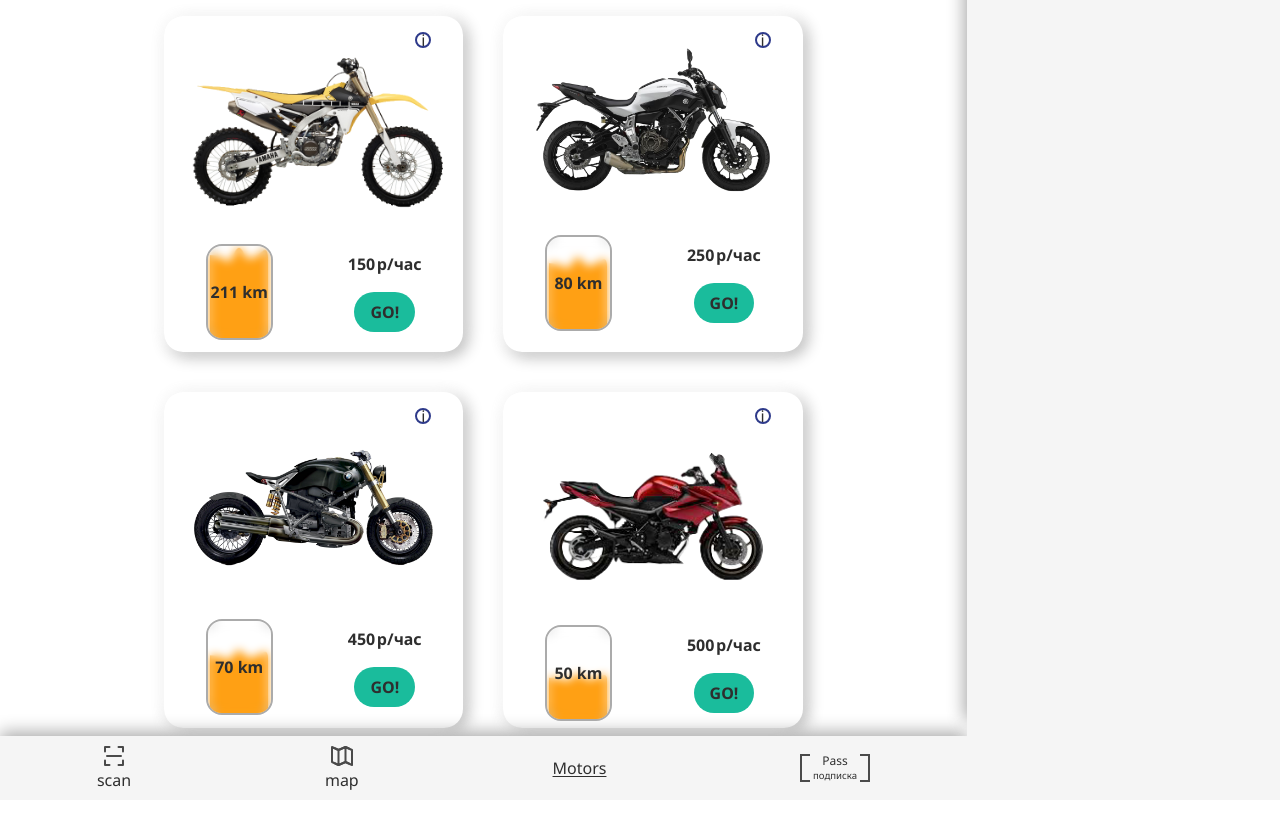
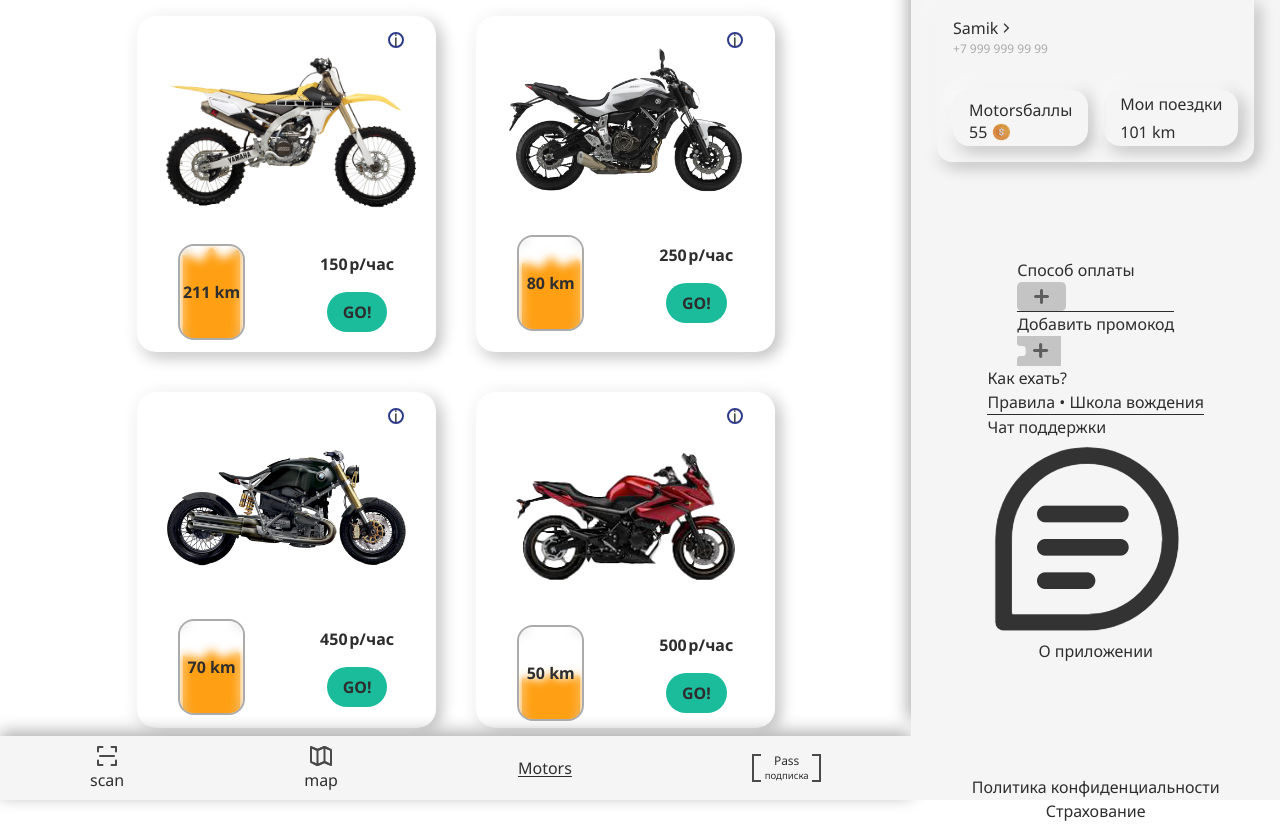
Before and after one commit to smakon/motors, a website: page app/index.html in a window 1280 px wide. Before the commit the page ends 800 px from the top, so only its background shows below. Drawn offline with Linux system fonts and the light colour scheme.

Commit message:
[Update:Add]: Добавил элементы в боковое меню

```diff
--- a/app/index.html
+++ b/app/index.html
@@ -12,6 +12,7 @@
 			rel="stylesheet"
 			href="./styles/progressBars/oilProgressBar/oil_progress_bar.css"
 		/>
+		<link rel="stylesheet" href="./styles/menu/menu.css" />
 		<link href="./styles/output.css" rel="stylesheet" />
 		<title>Motors</title>
 	</head>
@@ -32,25 +33,18 @@
 				/>
 
 				<!-- Stat Score -->
-				<div
-					class="stat__motors-score outdoor-shadow flex flex-col items-start w-min max-sm:hidden px-4 py-2 rounded-2xl h-14 gap-1"
-				>
+				<div class="menu__stat menu__stat--score outdoor-shadow">
 					<p>Motorsбаллы</p>
-					<div class="size-1/5 flex flex-row items-center gap-1">
+					<div class="menu__stat--inner">
 						<p>55</p>
 						<img src="../shared/img/dollar.png" alt="dollar" class="w-3/4" />
 					</div>
 				</div>
 
 				<!-- Stat km-->
-				<div
-					class="stat__motors-km outdoor-shadow flex flex-col items-start max-sm:hidden px-4 py-2 rounded-2xl h-14 gap-1"
-				>
+				<div class="menu__stat menu__stat--distance outdoor-shadow">
 					<p>Мои поездки</p>
-					<div class="size-1/5 flex flex-row items-center gap-1">
-						<p>102</p>
-						<p>km</p>
-					</div>
+					<p>102 km</p>
 				</div>
 
 				<!-- About app -->
@@ -275,7 +269,59 @@
 		</div>
 		<!-- Aside -->
 		<aside
-			class="aside min-xl:flex max-xl:hidden h-full w-1/3 bg-block shadow-[-0.19rem_0.25rem_1rem_0rem_rgb(171, 171, 171)]"
-		></aside>
+			class="menu min-xl:flex max-xl:hidden h-full w-1/3 bg-block shadow-[-0.19rem_0.25rem_1rem_0rem_rgb(171, 171, 171)]"
+		>
+			<div class="menu__top outdoor-shadow">
+				<div class="menu__profile-wrapper">
+					<div class="menu__name">
+						<span>Samik</span>
+                  <img src="../shared/img/right.png" alt="arrow" />
+					</div>
+					<div class="menu__phone-number">+7 999 999 99 99</div>
+				</div>
+				<div class="menu__stats-wrapper">
+					<div class="menu__stat menu__stat--score outdoor-shadow">
+						<p>Motorsбаллы</p>
+						<div class="menu__stat--inner">
+							<span>55</span>
+							<img src="../shared/img/dollar.png" alt="dollar" />
+						</div>
+					</div>
+					<div class="menu__stat menu__stat-distance outdoor-shadow">
+						<p>Мои поездки</p>
+						<p>101 km</p>
+					</div>
+				</div>
+			</div>
+			<div class="menu__center">
+				<div class="menu__block">
+					<div class="menu__block--payment">
+						<p>Способ оплаты</p>
+						<img src="../shared/img/add_card_button.png" alt="button" />
+					</div>
+					<hr />
+					<div class="menu__block--promo">
+						<p>Добавить промокод</p>
+						<img src="../shared/img/ticket.png" alt="ticket" />
+					</div>
+				</div>
+				<div class="menu__block">
+					<div class="menu__block--instruction">
+						<p>Как ехать?</p>
+						<span>Правила • Школа вождения</span>
+					</div>
+					<hr />
+					<div class="menu__block--chat">
+						<p>Чат поддержки</p>
+						<img src="../shared/img/message.png" alt="message" />
+					</div>
+				</div>
+				<div class="menu__block"><p>О приложении</p></div>
+			</div>
+			<div class="menu__bottom">
+				<p>Политика конфиденциальности</p>
+				<p>Страхование</p>
+			</div>
+		</aside>
 	</body>
 </html>
--- /dev/null
+++ b/app/styles/menu/menu.scss
@@ -0,0 +1,85 @@
+@use "../main.scss" as *;
+
+.menu {
+   @include display-flex(column, center, space-between, 5rem);
+
+   padding-inline: 2%;
+
+   & > *{
+      white-space: nowrap;
+   }
+
+   @media (width < 80rem){
+      display: none;
+   }
+
+   &__top, &__center, &__bottom{
+      @include display-flex(column, center, space-around, 0rem, nowrap);
+
+      width: 100%;
+      height: min-content;
+
+      padding-block: 1rem;
+      padding-inline: 1rem;
+   }
+
+   &__top{
+      border-radius: 0 0 0.94rem 0.94rem;
+      gap: 2rem
+   }
+
+   &__stats-wrapper{
+      @include display-flex(row, center, space-between, 1rem, nowrap);
+
+      width: 100%;
+   }
+
+   &__profile-wrapper{
+      width: 100%;
+      height: min-content;
+
+      @include display-flex(column, flex-start, normal, 0rem, nowrap)
+   }
+
+   &__name{
+      @include display-flex(row, center, flex-start, 0rem, nowrap);
+
+      & > img{
+         width: 1rem;
+         height: 1rem
+      }
+   }
+
+   &__phone-number{
+      color: $shadow-color;
+      font-size: 12px;
+   }
+
+   &__stat {
+      @include display-flex(column, flex-start, center, 0.25rem, nowrap);
+
+      padding-inline: 1rem;
+
+      border-radius: 1rem;
+
+      height: 3.5rem;
+
+      @media (width < 40rem) {
+         display: none;
+      }
+
+      font-size: medium;
+
+      &--inner{
+         width: 20%;
+         height: 20%;
+
+         @include display-flex(row, center, normal, 0.25rem, nowrap)
+      }
+      &--score{
+         width: min-content;
+      }
+
+
+   }
+}
```
Also changed, not shown: README.md, app/styles/menu/menu.css (added), shared/img/add_card_button.png (added), shared/img/message.png (added), shared/img/right.png (added), shared/img/ticket.png (added).
